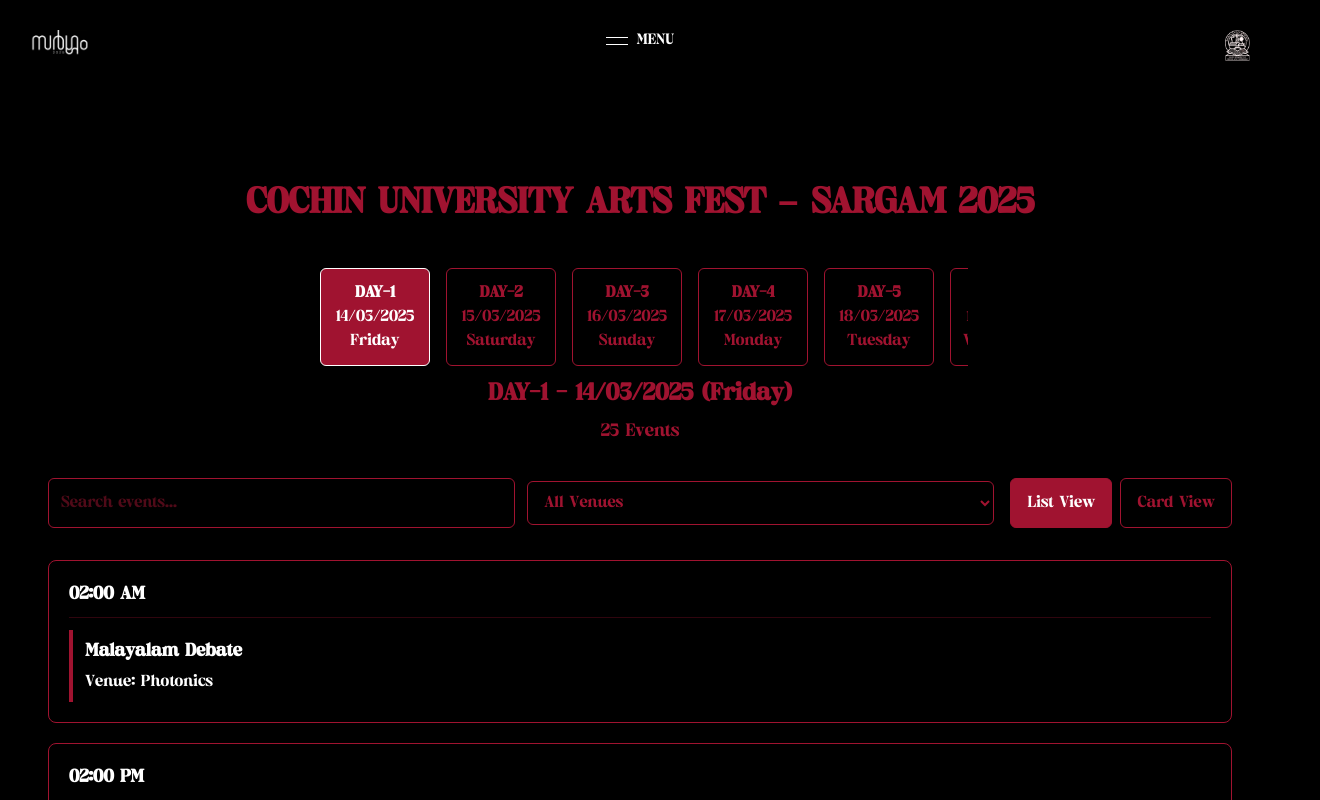
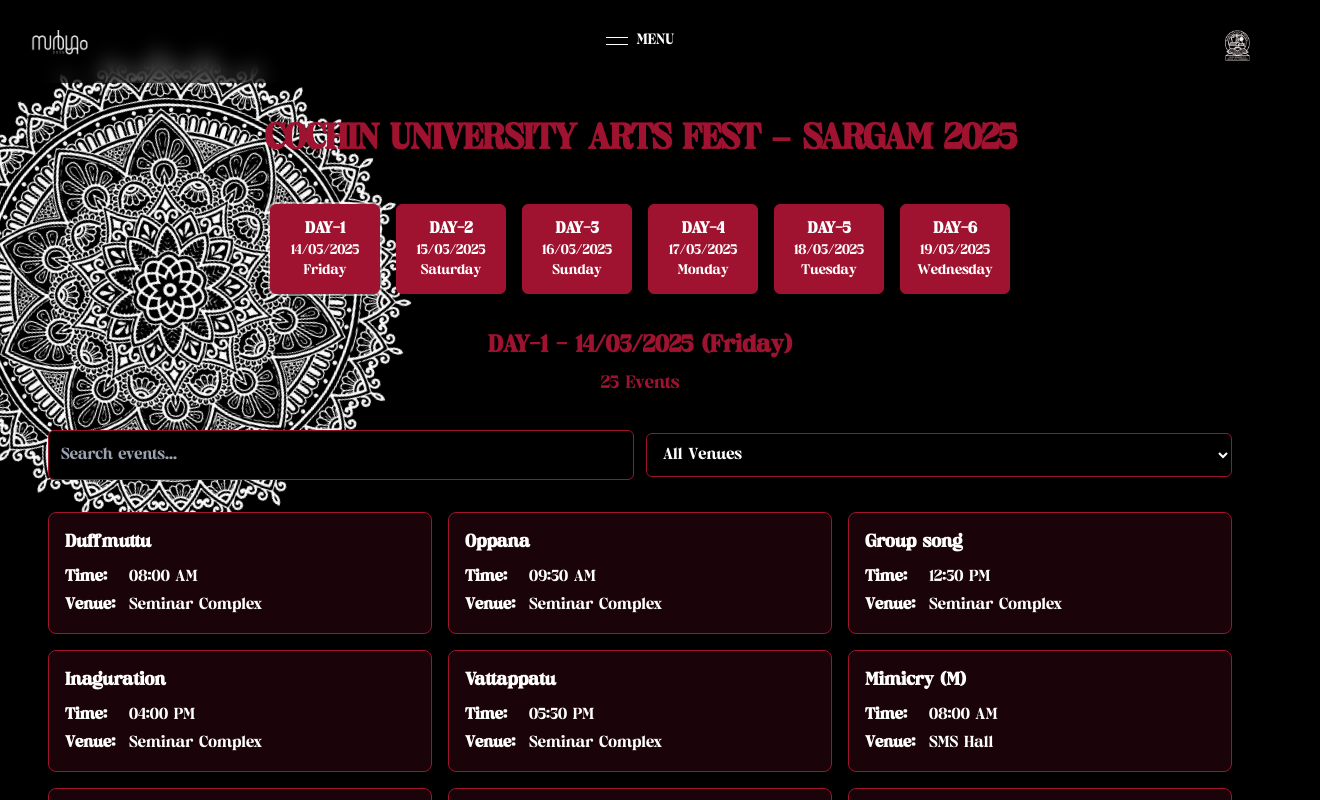
Before and after one commit to soce-cusat/sargam-frontend, a Next.js app: page /schedule in a window 1280 px wide. Shown: the top 800 px of the page, 1320 px wide, since content can reach past the window. Built offline with nearby package versions, Linux system fonts and the light colour scheme.

Commit message:
Added background

```diff
--- a/src/app/schedule/page.jsx
+++ b/src/app/schedule/page.jsx
@@ -1,9 +1,10 @@
 "use client";
 
-import React, { useState } from "react";
+import React, { useState, useEffect } from "react";
 import Header from "../../components/header/index";
 import Footer from "../../components/Footer";
 import rawSchedule from "./data.json";
+import Image from "next/image";
 
 const schedule = rawSchedule.map((day) => {
   const parts = day.Day.split(" ");
@@ -60,7 +61,12 @@
   const [selectedDay, setSelectedDay] = useState(schedule[0]);
   const [searchTerm, setSearchTerm] = useState("");
   const [selectedVenue, setSelectedVenue] = useState("All Venues");
-  const [viewMode, setViewMode] = useState("list"); // 'list' or 'card'
+  const [isMounted, setIsMounted] = useState(false);
+
+  // Use useEffect to fix CSS loading issue
+  useEffect(() => {
+    setIsMounted(true);
+  }, []);
 
   const filteredEvents = selectedDay.events.filter((event) => {
     const matchesSearch = event.name
@@ -72,173 +78,146 @@
     return matchesSearch && matchesVenue;
   });
 
-  const groupedByTime = {};
-  filteredEvents.forEach((event) => {
-    if (!groupedByTime[event.time]) {
-      groupedByTime[event.time] = [];
+  if (!isMounted) {
+    return null; // Return null on first render to prevent flash of unstyled content
   }
-    groupedByTime[event.time].push(event);
-  });
 
   return (
     <>
       <Header />
-      <div className="bg-black text-[#a01330] min-h-screen px-4 py-46 sm:px-6 md:px-8 lg:px-12">
+      <div className="bg-black text-[#a01330] min-h-screen relative mt-20">
+        {/* Top left mandala image */}
+        <div className="absolute -top-10 -left-20 z-10 overflow-hidden pointer-events-none">
+          <div className="animate-spin-slow w-[70vw] h-[70vw] sm:w-[150px] sm:h-[150px] md:w-[200px] md:h-[200px] lg:w-[500px] lg:h-[500px]">
+            <Image
+              src="/mandala.png"
+              alt="Background"
+              width={500}
+              height={500}
+              layout="responsive"
+              priority
+            />
+          </div>
+        </div>
+
+        {/* Bottom right mandala image */}
+        <div className="absolute -bottom-10 -right-10 z-10 overflow-hidden pointer-events-none">
+          <div className="animate-spin-slow w-[70vw] h-[70vw] sm:w-[150px] sm:h-[150px] md:w-[200px] md:h-[200px] lg:w-[500px] lg:h-[500px]">
+            <Image
+              src="/mandala.png"
+              alt="Background"
+              width={500}
+              height={500}
+              layout="responsive"
+              priority
+            />
+          </div>
+        </div>
+
+        <div className="px-3 py-6 sm:px-4 sm:py-8 md:px-6 md:py-10 lg:px-12 relative z-20">
           <div className="max-w-7xl mx-auto">
-          <h1 className="text-2xl md:text-4xl font-bold text-center mb-6 sm:mb-8">
+            <h1 className="text-xl sm:text-2xl md:text-3xl lg:text-4xl font-bold text-center mb-4 sm:mb-6 lg:mb-8 tracking-tight">
               COCHIN UNIVERSITY ARTS FEST – SARGAM 2025
             </h1>
 
-          <div className="flex overflow-x-auto py-3 no-scrollbar -mx-2 md:mx-66 px-2">
-            <div className="flex gap-2 sm:gap-3 md:gap-4">
+            {/* Day selection - centered and responsive */}
+            <div className="relative mb-4 sm:mb-6">
+              <div className="flex justify-center">
+                <div className="w-full max-w-full overflow-x-auto py-3 no-scrollbar px-2">
+                  <div className="flex gap-2 sm:gap-3 md:gap-4 min-w-min mx-auto justify-center">
                     {schedule.map((dayItem, index) => (
                       <button
                         key={index}
                         onClick={() => setSelectedDay(dayItem)}
-                  className={`p-2 sm:p-3 border rounded-md min-w-[110px] text-center flex-shrink-0 transition-colors ${
+                        className={`p-2 sm:p-3 border rounded-md min-w-[100px] sm:min-w-[110px] bg-[#a01330] border-[#a01330] text-white text-center flex-shrink-0 transition-all hover:shadow-lg hover:shadow-[#a01330]/40 hover:translate-y-[-3px] ${
                           selectedDay.day === dayItem.day
-                      ? "bg-[#a01330] text-white"
-                      : "border-[#a01330] hover:bg-[#a0133020]"
+                            ? "bg-[#a01330] text-white ring-2 ring-white/50"
+                            : ""
                         }`}
                       >
-                  <div className="font-bold">{dayItem.day}</div>
-                  <div>{dayItem.date}</div>
-                  <div>{dayItem.weekday}</div>
+                        <div className="font-bold text-sm sm:text-base">{dayItem.day}</div>
+                        <div className="text-xs sm:text-sm">{dayItem.date}</div>
+                        <div className="text-xs sm:text-sm">{dayItem.weekday}</div>
                       </button>
                     ))}
                   </div>
                 </div>
-          <div className="absolute top-0 bottom-0 left-0 w-8 bg-gradient-to-r from-black to-transparent pointer-events-none"></div>
-          <div className="absolute top-0 bottom-0 right-0 w-8 bg-gradient-to-l from-black to-transparent pointer-events-none"></div>
+              </div>
             </div>
 
-        <div className="text-center mb-6 sm:mb-8">
-          <h2 className="text-xl md:text-2xl font-bold">
+            <div className="text-center mb-5 sm:mb-6 lg:mb-8">
+              <h2 className="text-lg sm:text-xl md:text-2xl font-bold">
                 {selectedDay.day} - {selectedDay.date} ({selectedDay.weekday})
               </h2>
-          <p className="text-lg mt-2">{filteredEvents.length} Events</p>
+              <p className="text-base sm:text-lg mt-1 sm:mt-2">{filteredEvents.length} Events</p>
             </div>
 
-        <div className="mb-6 sm:mb-8 space-y-4 sm:space-y-0 sm:grid sm:grid-cols-2 sm:gap-4 lg:flex lg:items-center lg:justify-between">
-          <div className="space-y-4 sm:space-y-4 sm:col-span-2 lg:space-y-0 lg:flex lg:items-center lg:gap-3 lg:flex-grow">
+            <div className="mb-5 sm:mb-6 lg:mb-8">
+              <div className="space-y-3 sm:space-y-4 sm:grid sm:grid-cols-2 sm:gap-4 lg:flex lg:items-center lg:space-y-0 lg:gap-3">
                 <input
                   type="text"
                   placeholder="Search events..."
-              className="p-3 bg-black border border-[#a01330] rounded-md w-full lg:w-1/2 focus:outline-none focus:ring-2 focus:ring-[#a01330]"
+                  className="p-2 sm:p-3 bg-black border border-[#a01330] text-white rounded-md w-full lg:w-1/2 focus:outline-none focus:ring-2 focus:ring-[#a01330] placeholder-gray-400"
                   value={searchTerm}
                   onChange={(e) => setSearchTerm(e.target.value)}
                 />
 
                 <select
-              className="p-3 bg-black border border-[#a01330] rounded-md w-full lg:w-1/2 focus:outline-none focus:ring-2 focus:ring-[#a01330]"
+                  className="p-2 sm:p-3 bg-black border border-[#a01330] rounded-md text-white w-full lg:w-1/2 focus:outline-none focus:ring-2 focus:ring-[#a01330]"
                   value={selectedVenue}
                   onChange={(e) => setSelectedVenue(e.target.value)}
                 >
                   {venues.map((venue, index) => (
-                <option key={index} value={venue} className="text-white">
+                    <option key={index} value={venue}>
                       {venue}
                     </option>
                   ))}
                 </select>
               </div>
-
-          <div className="flex gap-2 justify-center sm:justify-end">
-            <button
-              onClick={() => setViewMode("list")}
-              className={`px-4 py-3 border border-[#a01330] rounded-md transition-colors ${
-                viewMode === "list"
-                  ? "bg-[#a01330] text-white"
-                  : "hover:bg-[#a0133020]"
-              }`}
-            >
-              List View
-            </button>
-            <button
-              onClick={() => setViewMode("card")}
-              className={`px-4 py-3 border border-[#a01330] rounded-md transition-colors ${
-                viewMode === "card"
-                  ? "bg-[#a01330] text-white"
-                  : "hover:bg-[#a0133020]"
-              }`}
-            >
-              Card View
-            </button>
-          </div>
             </div>
 
-        {viewMode === "list" && (
-          <div className="space-y-5">
-            {Object.keys(groupedByTime)
-              .sort()
-              .map((time, timeIndex) => (
-                <div
-                  key={timeIndex}
-                  className="border border-[#a01330] text-white rounded-lg p-4 sm:p-5 transition-all hover:bg-[#0c0103]"
-                >
-                  <h3 className="font-bold text-lg mb-3 pb-2 border-b border-[#a01330]/30">
-                    {time}
-                  </h3>
-                  <div className="space-y-4">
-                    {groupedByTime[time].map((event, eventIndex) => (
-                      <div
-                        key={eventIndex}
-                        className="border-l-4 border-[#a01330] pl-3 py-2 hover:bg-[#a0133010] transition-colors rounded-r"
-                      >
-                        <h4 className="font-bold text-base sm:text-lg">
-                          {event.name}
-                        </h4>
-                        <p className="text-sm sm:text-base mt-1">
-                          Venue: {event.venue}
-                        </p>
-                      </div>
-                    ))}
-                  </div>
-                </div>
-              ))}
-          </div>
-        )}
-
-        {viewMode === "card" && (
-          <div className="grid grid-cols-1 sm:grid-cols-2 lg:grid-cols-3 gap-4">
+            {/* Grid View - Responsive */}
+            <div className="grid grid-cols-1 sm:grid-cols-2 lg:grid-cols-3 gap-3 sm:gap-4 mb-10">
               {filteredEvents.map((event, index) => (
                 <div
                   key={index}
-                className="border border-[#a01330] text-white rounded-lg p-4 hover:bg-[#1a0309] transition-colors"
+                  className="border border-[#a01330] text-white rounded-lg p-3 sm:p-4 bg-[#1a0309] transition-all hover:bg-[#220409]"
                 >
-                <h3 className="font-bold text-lg mb-2">{event.name}</h3>
+                  <h3 className="font-bold text-base sm:text-lg mb-2 line-clamp-2">{event.name}</h3>
                   <div className="space-y-1">
-                  <p className="flex items-start">
-                    <span className="font-semibold min-w-16 inline-block">
+                    <p className="flex items-start text-sm sm:text-base">
+                      <span className="font-semibold min-w-[60px] sm:min-w-16 inline-block">
                         Time:
                       </span>
                       <span>{event.time}</span>
                     </p>
-                  <p className="flex items-start">
-                    <span className="font-semibold min-w-16 inline-block">
+                    <p className="flex items-start text-sm sm:text-base">
+                      <span className="font-semibold min-w-[60px] sm:min-w-16 inline-block">
                         Venue:
                       </span>
-                    <span>{event.venue}</span>
+                      <span className="break-words">{event.venue}</span>
                     </p>
                   </div>
                 </div>
               ))}
             </div>
-        )}
 
             {filteredEvents.length === 0 && (
-          <div className="text-center py-10 border border-[#a01330]/30 rounded-lg">
-            <p className="text-lg">No events match your search criteria.</p>
+              <div className="text-center py-8 sm:py-10 border border-[#a01330]/30 rounded-lg mb-8 sm:mb-10">
+                <p className="text-base sm:text-lg text-white">No events match your search criteria.</p>
                 <button
                   onClick={() => {
                     setSearchTerm("");
                     setSelectedVenue("All Venues");
                   }}
-              className="mt-4 px-4 py-2 border border-[#a01330] rounded-md hover:bg-[#a01330] hover:text-white transition-colors"
+                  className="mt-3 sm:mt-4 px-3 sm:px-4 py-2 border border-[#a01330] text-white rounded-md hover:bg-[#a01330] hover:text-white transition-all"
                 >
                   Clear Filters
                 </button>
               </div>
             )}
+          </div>
+        </div>
       </div>
       <Footer />
 
@@ -250,6 +229,17 @@
         .no-scrollbar::-webkit-scrollbar {
           display: none;
         }
+        @keyframes spin-slow {
+          from {
+            transform: rotate(0deg);
+          }
+          to {
+            transform: rotate(360deg);
+          }
+        }
+        .animate-spin-slow {
+          animation: spin-slow 20s linear infinite;
+        }
       `}</style>
     </>
   );
```
Lines whose indentation alone changed are shown as unchanged.
